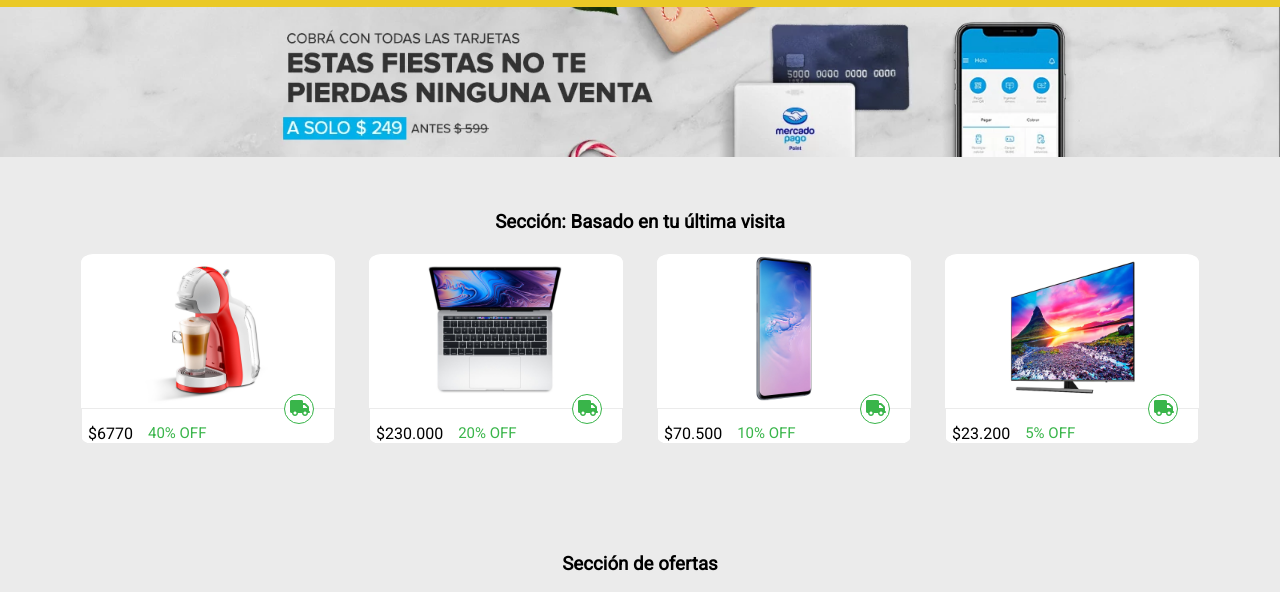
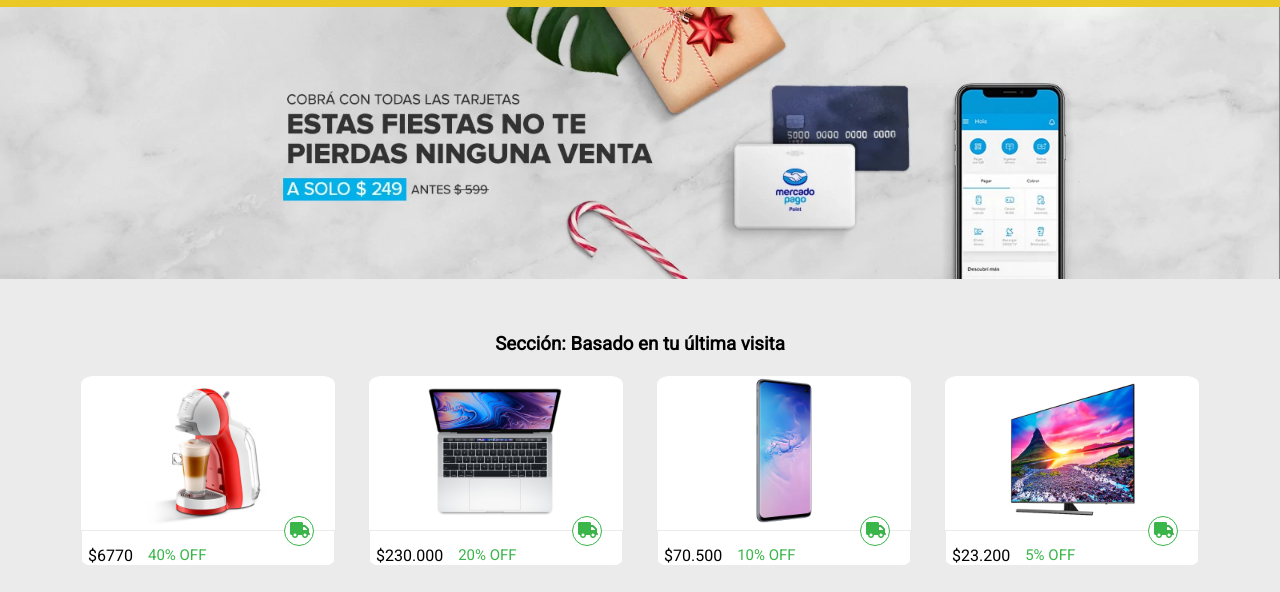
Before and after one commit to LautaroRobles05/MercadoLiebre, a website: page views/home.html in a window 1280 px wide. Shown: the part 182-774 px from the top of the page. Drawn offline with Linux system fonts and the light colour scheme; files whose address does not match are found by name.

Commit message:
corrigiendo banner

```diff
--- a/public/css/styles.css
+++ b/public/css/styles.css
@@ -30,8 +30,7 @@
 .banner img{
   width: 100%;
   border-radius: 0%;
-  object-fit: cover;
-  position: relative;
+  height: auto;
 }
 form{
   text-align: left;
```
